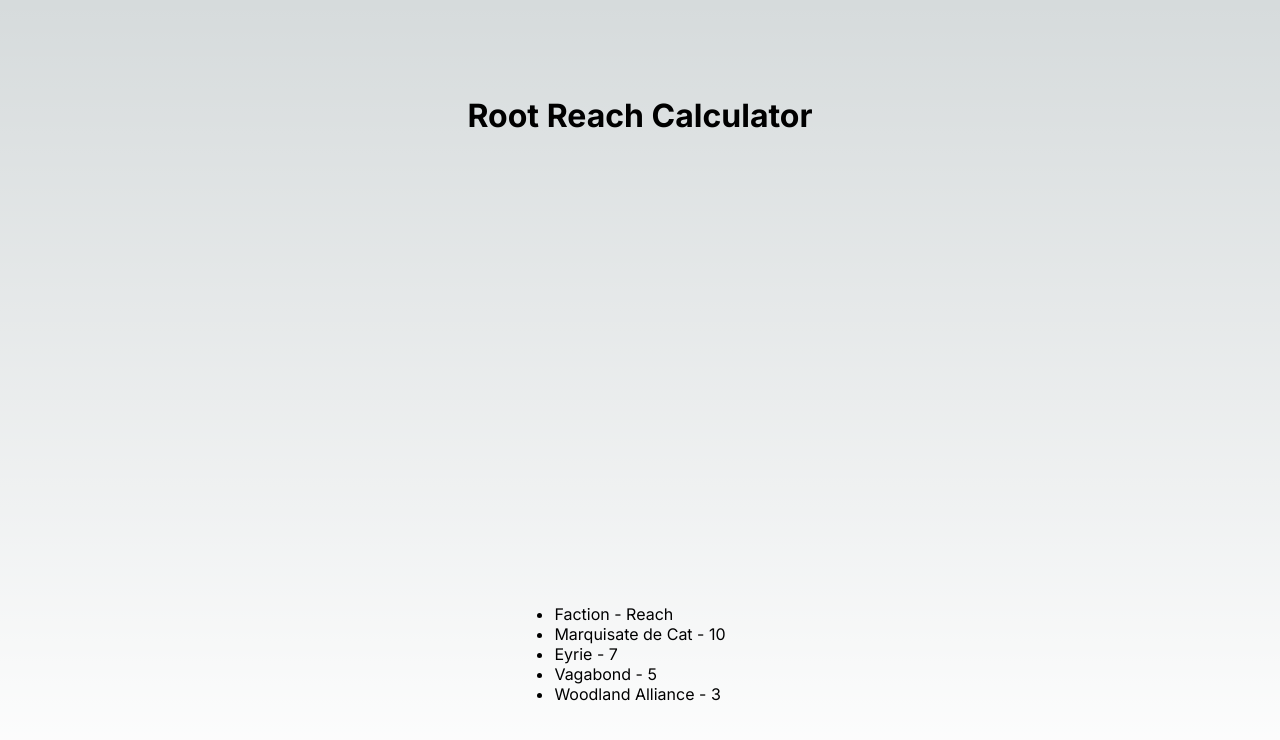
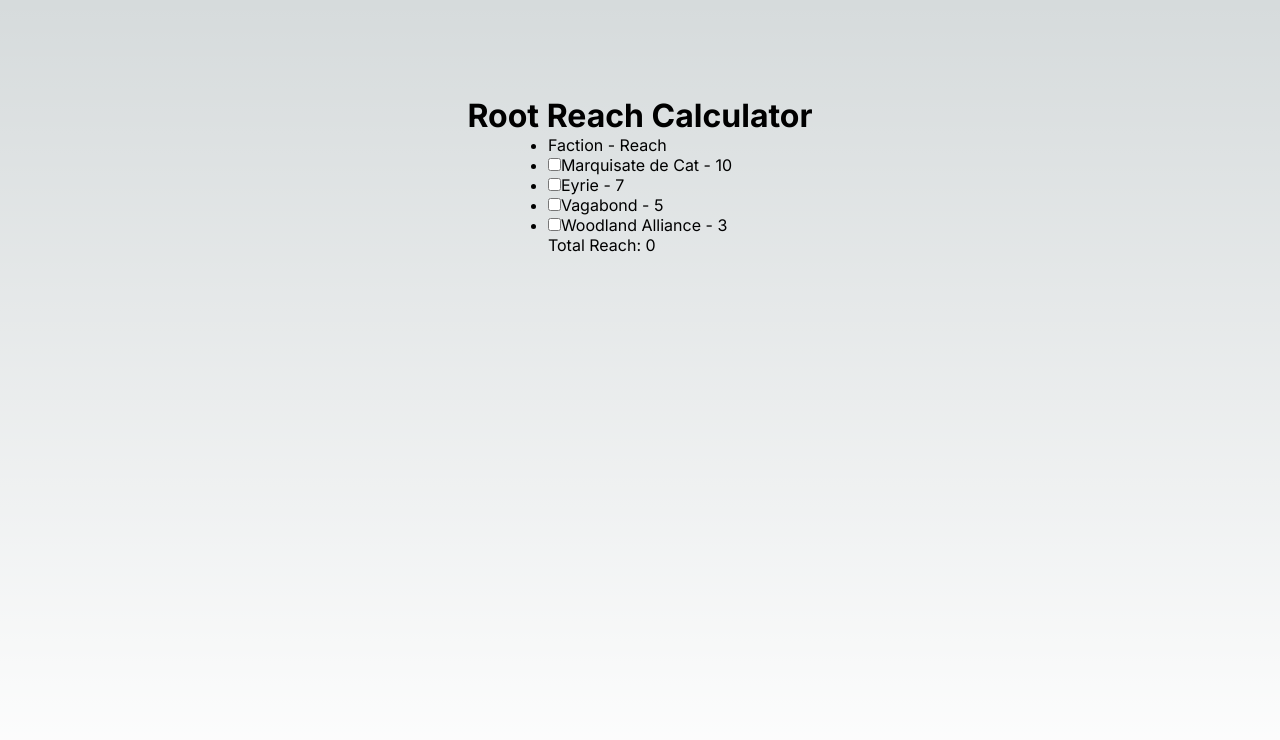
Before and after one commit to franco-ortega/root-reach-calculator, a Next.js app: page / in a window 1280 px wide. Shown: the top 740 px of the page. Built offline with nearby package versions, Linux system fonts and the light colour scheme.

Commit message:
remove unselected faction from reach total

```diff
--- /dev/null
+++ b/src/app/components/Faction/Faction.jsx
@@ -0,0 +1,28 @@
+import { useEffect, useState } from 'react';
+
+export default function Faction({ faction, reach, setSelectedFactions }) {
+  const [isChecked, setIsChecked] = useState(false);
+
+  const handleChange = () => {
+    setIsChecked((prev) => !prev);
+  };
+
+  useEffect(() => {
+    if (isChecked) {
+      setSelectedFactions((prev) => [...prev, { faction, reach, isChecked }]);
+    } else {
+      setSelectedFactions((prev) =>
+        prev.filter((item) => faction !== item.faction)
+      );
+    }
+  }, [faction, reach, isChecked, setSelectedFactions]);
+
+  return (
+    <li>
+      <label htmlFor={faction}>
+        <input id={faction} type='checkbox' onChange={handleChange} />
+      </label>
+      <span>{faction}</span> - <span>{reach}</span>
+    </li>
+  );
+}
--- a/src/app/components/factionList/FactionList.jsx
+++ b/src/app/components/factionList/FactionList.jsx
@@ -1,14 +1,28 @@
+'use client';
+
 import factions from '../../../data/factions';
+import { useEffect, useState } from 'react';
+import Faction from '../Faction/Faction';
 
 export default function FactionList() {
+  const [selectedFactions, setSelectedFactions] = useState([]);
+
+  console.log('SELECTED FACTIONS:', selectedFactions);
+
   return (
     <ul>
       <li>Faction - Reach</li>
-      {factions.map((faction) => (
-        <li key={faction.faction}>
-          <span>{faction.faction}</span> - <span>{faction.reach}</span>
-        </li>
+      {factions.map(({ faction, reach }) => (
+        <Faction
+          key={faction}
+          faction={faction}
+          reach={reach}
+          setSelectedFactions={setSelectedFactions}
+        />
       ))}
+      <div>
+        Total Reach: {selectedFactions.reduce((acc, cur) => acc + cur.reach, 0)}
+      </div>
     </ul>
   );
 }
--- a/src/app/page.module.css
+++ b/src/app/page.module.css
@@ -1,7 +1,7 @@
 .main {
   display: flex;
   flex-direction: column;
-  justify-content: space-between;
+  /* justify-content: space-between; */
   align-items: center;
   padding: 6rem;
   min-height: 100vh;
```
Also changed, not shown: src/hooks/useAddReach.js (added, +9 -0 lines).
